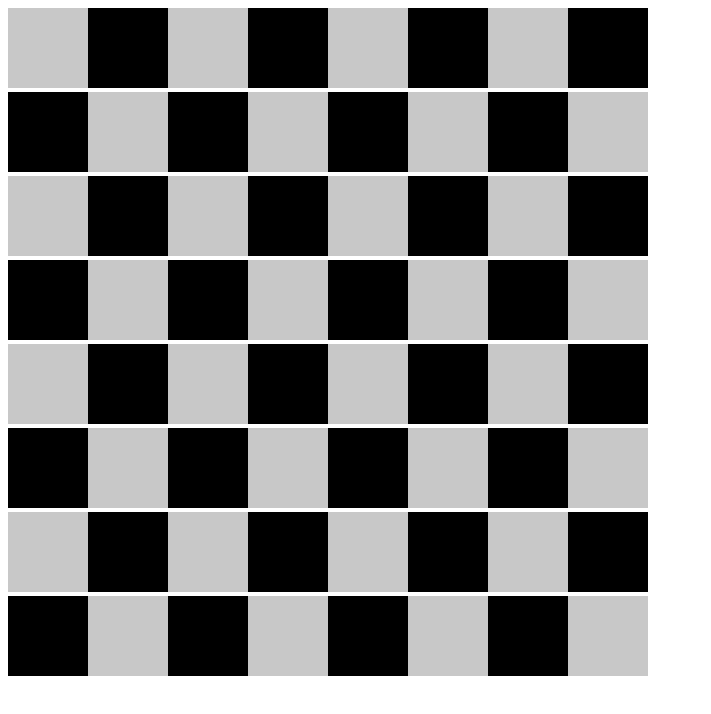
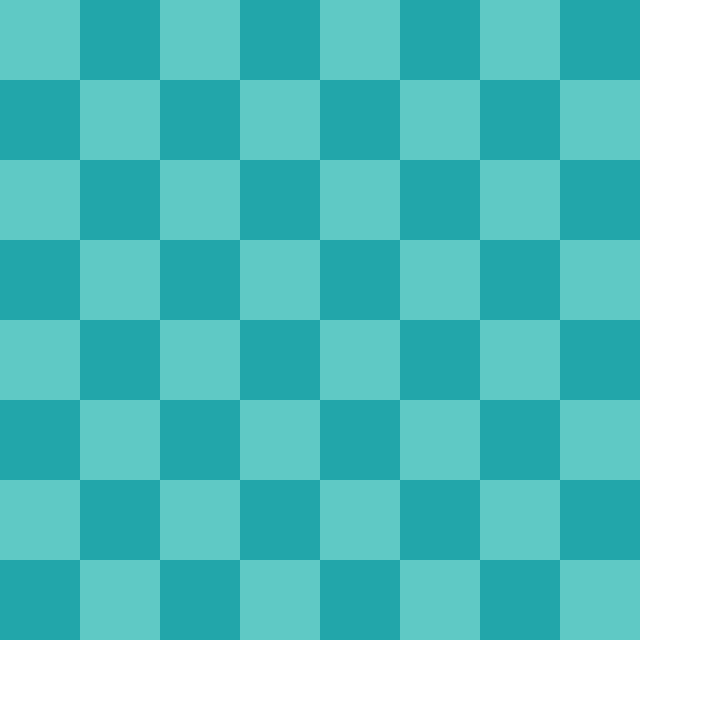
Before and after one commit to uchenick55/chess, a React (Create React App) app: page / in a window 1280 px wide. Shown: the top 714 px of the page, without its empty margins (0-711 px from the left). Built offline with nearby package versions, Linux system fonts and the light colour scheme.

Commit message:
раскрасил в цвета шахмат и расположение position fixed

```diff
--- a/src/components/renderGame/renderGame.module.css
+++ b/src/components/renderGame/renderGame.module.css
@@ -1,15 +1,12 @@
-.cellWhite {
-    width: 5rem;
-    height: 5rem;
-    background-color: rgba(200,200,200,1) ;
-    display: inline-block;
-    margin: 0rem;
+.div1 {
+    position: fixed;
+}
 
+.div2 {
+    position: absolute;
+    left: 10rem;
+    top: 10rem;
+    background-color: green;
+    width: 35rem;
+    height: 35rem;
 }
-.cellBlack {
-    width: 5rem;
-    height: 5rem;
-    background-color: rgba(0,0,0,1) ;
-    display: inline-block;
-    margin: 0rem;
-}
--- a/src/components/renderGame/renderGame.tsx
+++ b/src/components/renderGame/renderGame.tsx
@@ -2,25 +2,40 @@ import React from "react";
 import {AppDispatch, GlobalStateType} from "../../redux/store-redux";
 import {useDispatch, useSelector} from "react-redux";
 import {FiedlType} from "../common/types/commonTypes";
-import classes from '../renderGame/renderGame.module.css'
+import classes from "./renderGame.module.css"
 
 const RenderGame: React.FC = (() => {
-    const field: FiedlType = useSelector( (state: GlobalStateType) => state.chess.field )
+    const field: FiedlType = useSelector((state: GlobalStateType) => state.chess.field)
+
+    const commonFieldParam = useSelector((state: GlobalStateType) => state.chess.commonFieldParam)
     const dispatch = useDispatch<AppDispatch>();
     console.log(field)
-    return <div>
-        {field.map((f, i)=>{
-            console.log(f)
-            return <div key={i}>
-                {f.map((cell, indCell)=>{
-                    console.log(cell)
-                    return <div className={ cell.cellColor==="white"? classes.cellWhite: classes.cellBlack}>
-
+    return <div  >
+        {field.map((f, i) => {
+            return <div key={i} >
+                {f.map((cell, indCell) => {
+                    return <div style={cell.cellColor === "white"
+                        ? {
+                            width: `${commonFieldParam.fieldWidthHeight}px`,
+                            height: `${commonFieldParam.fieldWidthHeight}px`,
+                            backgroundColor: "rgb(95,201,197)",
+                            position: "fixed",
+                            left: indCell * commonFieldParam.fieldWidthHeight,
+                            top: i * commonFieldParam.fieldWidthHeight
+                        }
+                        : {
+                            width: `${commonFieldParam.fieldWidthHeight}px`,
+                            height: `${commonFieldParam.fieldWidthHeight}px`,
+                            backgroundColor: "rgb(34,166,170)",
+                            position: "fixed",
+                            left: indCell * commonFieldParam.fieldWidthHeight,
+                            top: i * commonFieldParam.fieldWidthHeight
+                        }
+                    }>
                     </div>
                 })}
-
             </div>
         })}
     </div>
 })
-export default  RenderGame;
+export default RenderGame;
--- a/src/redux/field-reducer.ts
+++ b/src/redux/field-reducer.ts
@@ -39,6 +39,11 @@ export type MarkersType = {
     needToScrollBottom: boolean // нужно ли прокрутить список сообщений
 }
 const initialState = {
+    commonFieldParam: {
+        fieldWidthHeight: 80 as number,
+        leftPadding: 100 as number,
+        topPadding: 100 as number,
+    },
     field: [
         [
             {isLightened: false, cellFigura: {figura:  "rook", color: "black"}, cellColor: "white", cellAddress: "a8" },
@@ -121,7 +126,7 @@ const initialState = {
             {isLightened: false, cellFigura: {figura: "rook", color: "black"}, cellColor: "white", cellAddress: "h1" },
         ] as RowType,
 
-    ] as any,
+    ] as FiedlType,
 
 }
 
```
Also changed, not shown: src/components/common/types/commonTypes.ts (+0 -13 lines).
